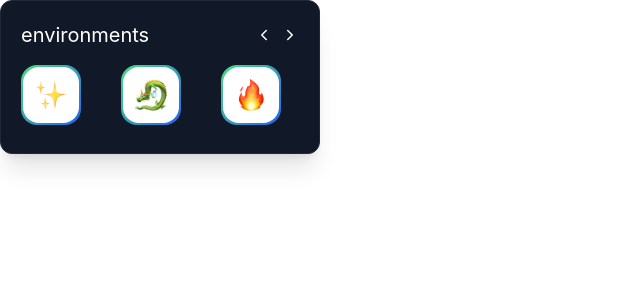
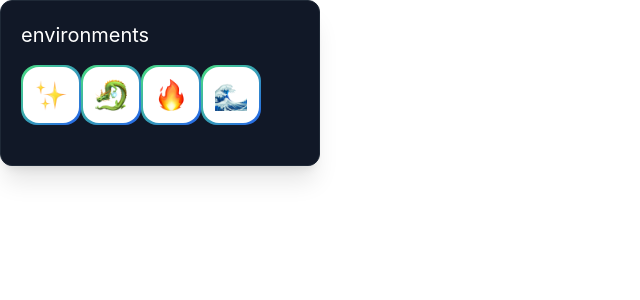
Before and after one commit to michvong/ghibli-pod, a React (Create React App) app: page /environments in a window 1280 px wide. Shown: the top 300 px of the page, without its empty margins (0-640 px from the left). Built offline with nearby package versions, Linux system fonts and the light colour scheme.

Commit message:
Add tooltip to buttons

```diff
--- a/src/components/environment/Environments.js
+++ b/src/components/environment/Environments.js
@@ -1,4 +1,6 @@
 import React, { useEffect } from 'react';
+import { Tooltip, Button } from "@material-tailwind/react";
+
 import Sparkles from '../../assets/icons/sparkles.png'
 import Dragon from '../../assets/icons/dragon.png'
 import Fire from '../../assets/icons/fire.png'
@@ -12,7 +14,7 @@ export default function Environments() {
                     <h3 class="text-xl text-white">environments</h3>
                 </div>
 
-                <div class="flex justify-between space-x-2">
+                {/* <div class="flex justify-between space-x-2">
                     <svg xmlns="http://www.w3.org/2000/svg"
                         class="hover:stroke-gray-400 active:stroke-gray-700 self-center"
                         width="18" height="18"
@@ -30,33 +32,43 @@ export default function Environments() {
                         stroke-linecap="round" stroke-linejoin="round">
                         <path d="M9 18l6-6-6-6"/>
                     </svg>
-                </div>
+                </div> */}
             </div>
 
-            <div class="flex space-x-10 mt-4 w-25 hover:overflow-x-scroll overflow-hidden scrollbar-hide">
+            <div class="flex space-x-6 mt-4 w-25 pb-3 hover:overflow-x-scroll overflow-hidden">
+                <div>
+                    <Tooltip content="mix" placement="bottom">
                         <button class="flex-shrink-0 relative inline-flex items-center justify-center p-0.5 mb-2 overflow-hidden text-sm font-medium text-gray-900 rounded-2xl group bg-gradient-to-br from-green-400 to-blue-600 group-hover:from-green-400 group-hover:to-blue-600 hover:text-white dark:text-white focus:ring-4 focus:outline-none focus:ring-green-200 dark:focus:ring-green-800">
                             <span class="relative p-3 transition-all ease-in duration-75 bg-white dark:bg-gray-900 rounded-2xl group-hover:bg-opacity-0">
                                 <img src={Sparkles} alt="sparkles" class="w-8"/>
                             </span>
                         </button>
+                    </Tooltip>
 
+                    <Tooltip content="spirited away" placement="bottom">
                         <button class="flex-shrink-0 relative inline-flex items-center justify-center p-0.5 mb-2 overflow-hidden text-sm font-medium text-gray-900 rounded-2xl group bg-gradient-to-br from-green-400 to-blue-600 group-hover:from-green-400 group-hover:to-blue-600 hover:text-white dark:text-white focus:ring-4 focus:outline-none focus:ring-green-200 dark:focus:ring-green-800">
                             <span class="relative p-3 transition-all ease-in duration-75 bg-white dark:bg-gray-900 rounded-2xl group-hover:bg-opacity-0">
                                 <img src={Dragon} alt="dragon" class="w-8"/>
                             </span>
                         </button>
+                    </Tooltip>
 
+                    <Tooltip content="howl's moving castle" placement="bottom">
                         <button class="flex-shrink-0 relative inline-flex items-center justify-center p-0.5 mb-2 overflow-hidden text-sm font-medium text-gray-900 rounded-2xl group bg-gradient-to-br from-green-400 to-blue-600 group-hover:from-green-400 group-hover:to-blue-600 hover:text-white dark:text-white focus:ring-4 focus:outline-none focus:ring-green-200 dark:focus:ring-green-800">
                             <span class="relative p-3 transition-all ease-in duration-75 bg-white dark:bg-gray-900 rounded-2xl group-hover:bg-opacity-0">
                                 <img src={Fire} alt="fire" class="w-8"/>
                             </span>
                         </button>
+                    </Tooltip>
 
+                    <Tooltip content="ocean waves" placement="bottom">
                         <button class="flex-shrink-0 relative inline-flex items-center justify-center p-0.5 mb-2 overflow-hidden text-sm font-medium text-gray-900 rounded-2xl group bg-gradient-to-br from-green-400 to-blue-600 group-hover:from-green-400 group-hover:to-blue-600 hover:text-white dark:text-white focus:ring-4 focus:outline-none focus:ring-green-200 dark:focus:ring-green-800">
                             <span class="relative p-3 transition-all ease-in duration-75 bg-white dark:bg-gray-900 rounded-2xl group-hover:bg-opacity-0">
                                 <img src={WaterWave} alt="water wave" class="w-8"/>
                             </span>
                         </button>
+                    </Tooltip>
+                </div>
             </div>
         </div>
     )
```
Lines whose indentation alone changed are shown as unchanged.
